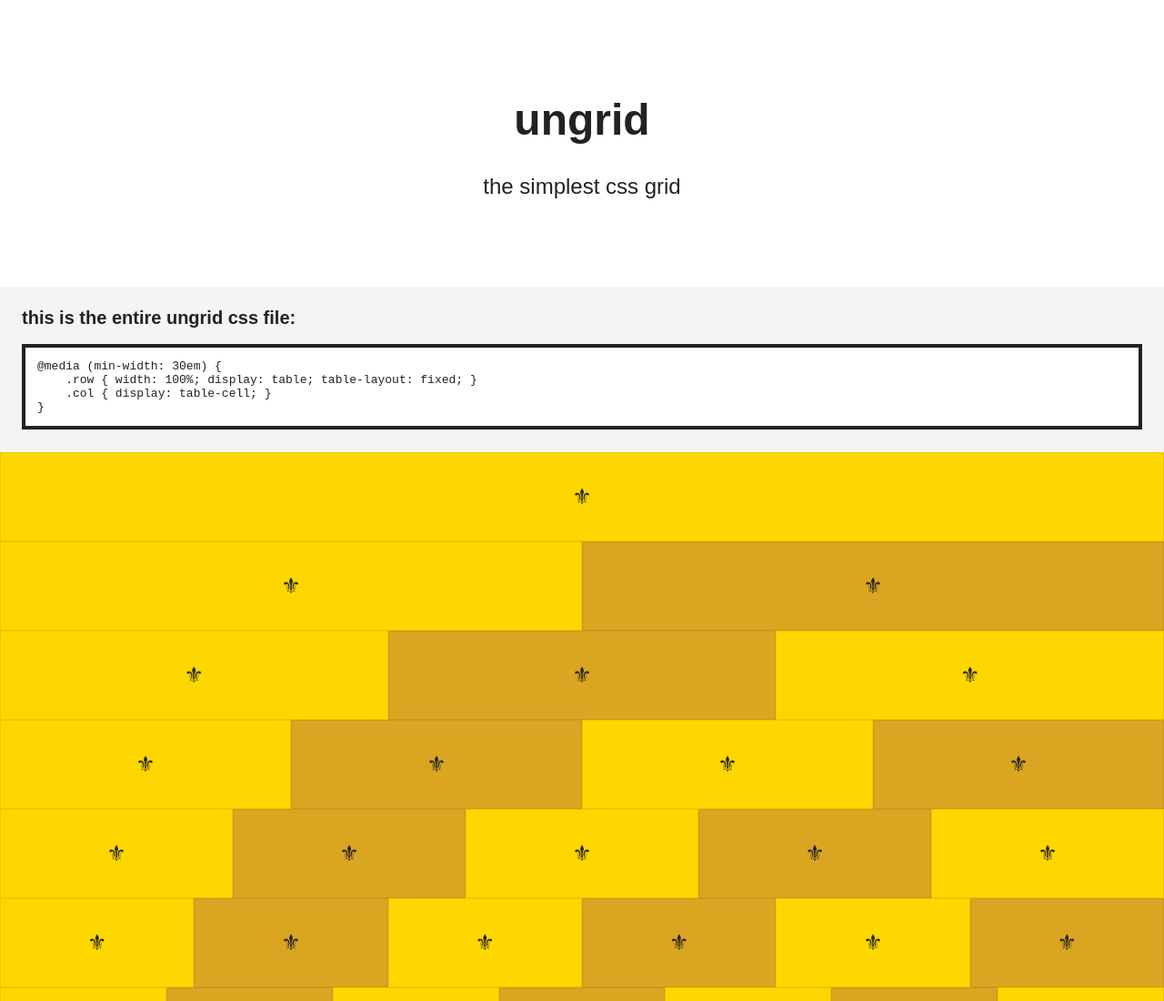
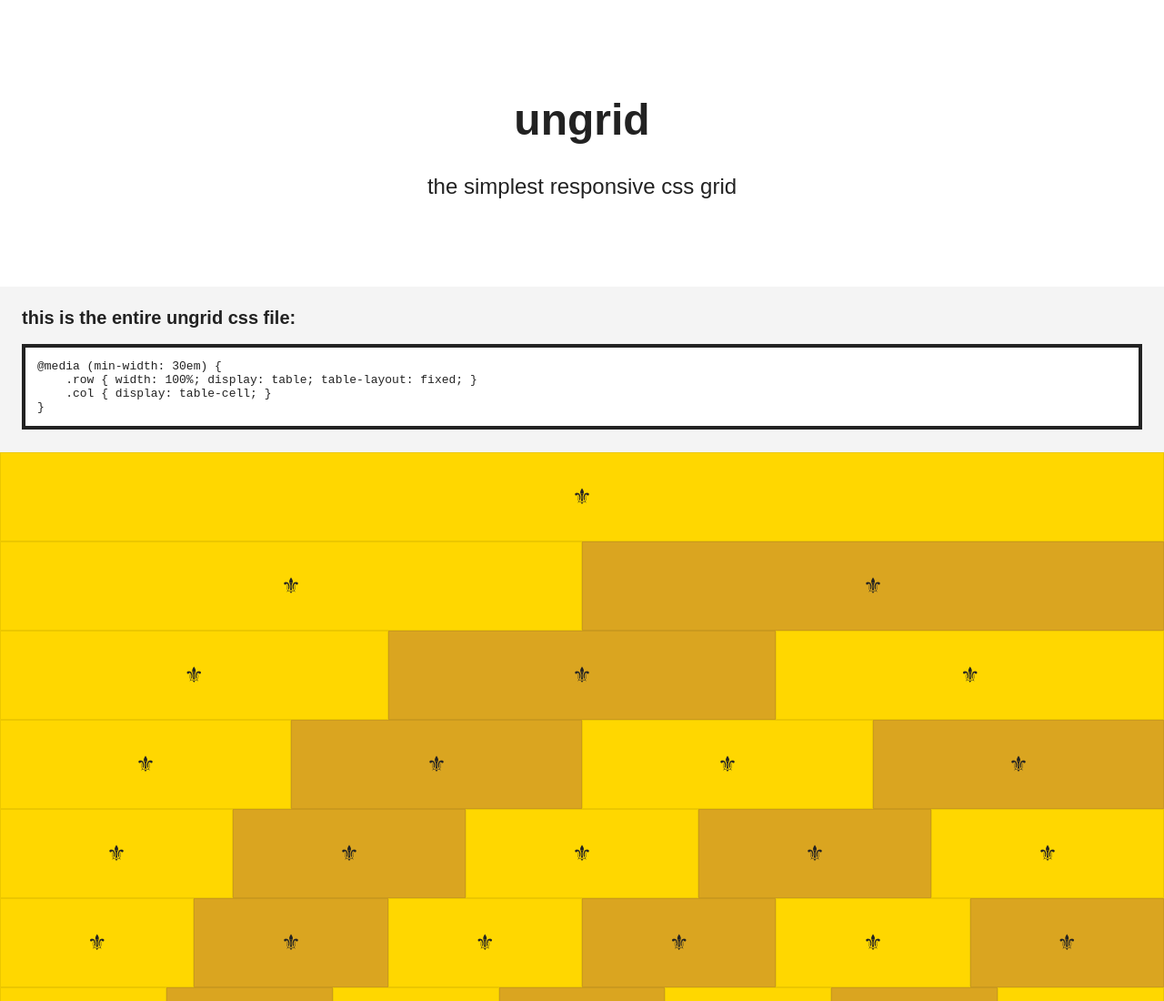
Before and after one commit to chrisnager/ungrid, a plain HTML site: page index.html in a window 1280 px wide. Shown: the top 1100 px of the page at 91% size. Drawn offline with Linux system fonts and the light colour scheme.

Commit message:
Update index.html

```diff
--- a/index.html
+++ b/index.html
@@ -2,7 +2,7 @@
 <html>
     <head>
         <meta charset="utf-8">
-        <title>ungrid - the simplest css grid</title>
+        <title>ungrid - the simplest responsive css grid</title>
         <link href="ungrid.css" rel="stylesheet">
         <link href="docs.css" rel="stylesheet">
     </head>
@@ -10,7 +10,7 @@
 
         <header class="header">
             <h1>ungrid</h1>
-            <p>the simplest css grid</p>
+            <p>the simplest responsive css grid</p>
         </header>
 
         <div class="ungrid-css">
```
